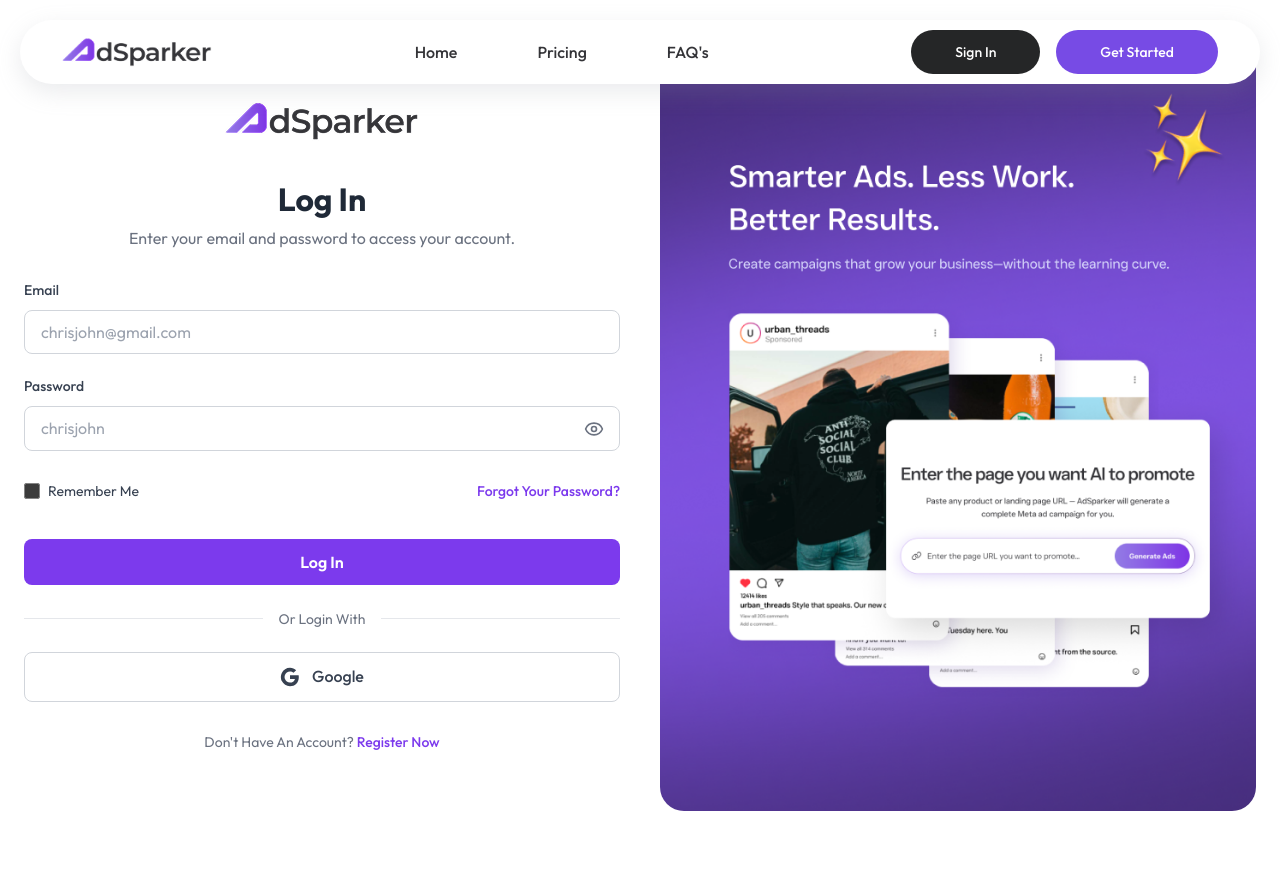
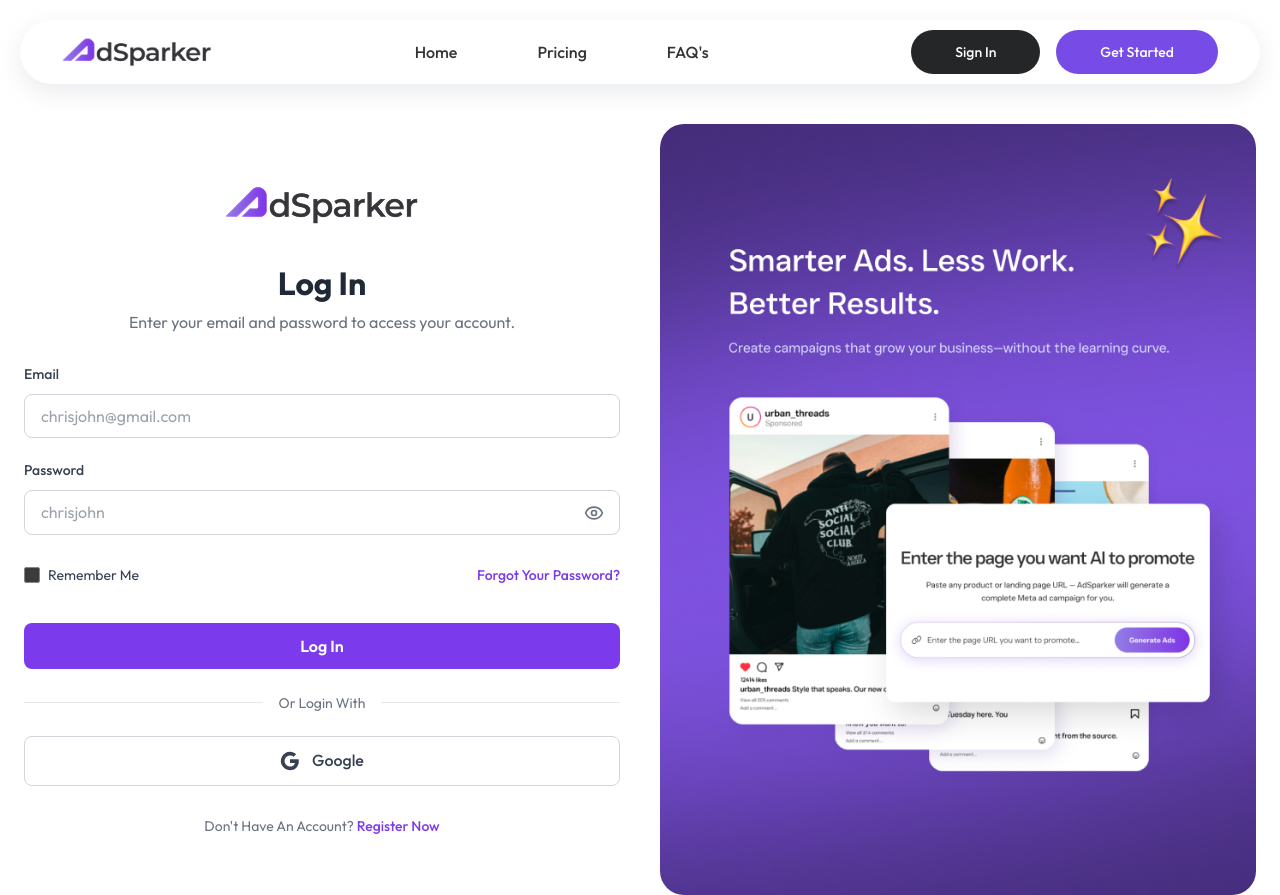
Before and after one commit to myadsparker/adsparker-official, a Next.js app: page /login in a window 1280 px wide. Before the commit the page ends 811 px from the top, so only its background shows below. Built offline with nearby package versions, Linux system fonts and the light colour scheme.

Commit message:
first commit22222222222222222222

```diff
--- a/src/app/(auth)/layout.tsx
+++ b/src/app/(auth)/layout.tsx
@@ -8,7 +8,9 @@ export default function AuthLayout({
 }) {
   return (
     <div>
-      <Header />
+      <div className='auth-header-container'>
+        <Header />
+      </div>
       <div className='auth_page'>
         <div className='content_left'>{children}</div>
         <div className='content_right'>
--- a/src/app/globals.css
+++ b/src/app/globals.css
@@ -1278,6 +1278,29 @@ header .nav .sign_in:hover {
   display: block;
 }
 
+/* Auth pages header - non-sticky */
+.auth-header-container .header-main {
+  position: relative !important;
+  top: 20px !important;
+  left: auto !important;
+  right: auto !important;
+  transform: none !important;
+  width: 100% !important;
+  max-width: none !important;
+  margin: 0 !important;
+  z-index: auto !important;
+}
+
+.auth-header-container .header-main.header-scrolled {
+  position: relative !important;
+  top: auto !important;
+  left: auto !important;
+  transform: none !important;
+  width: 100% !important;
+  max-width: none !important;
+  margin: 0 !important;
+}
+
 /* Dots Navigation */
 .dots-navigation {
   position: absolute;
@@ -2458,6 +2481,7 @@ header .nav .sign_in:hover {
   display: grid;
   grid-template-columns: 1fr 1fr;
   gap: 40px;
+  padding-top: 60px;
 }
 
 /* Infinite Marquee Styles */
```
